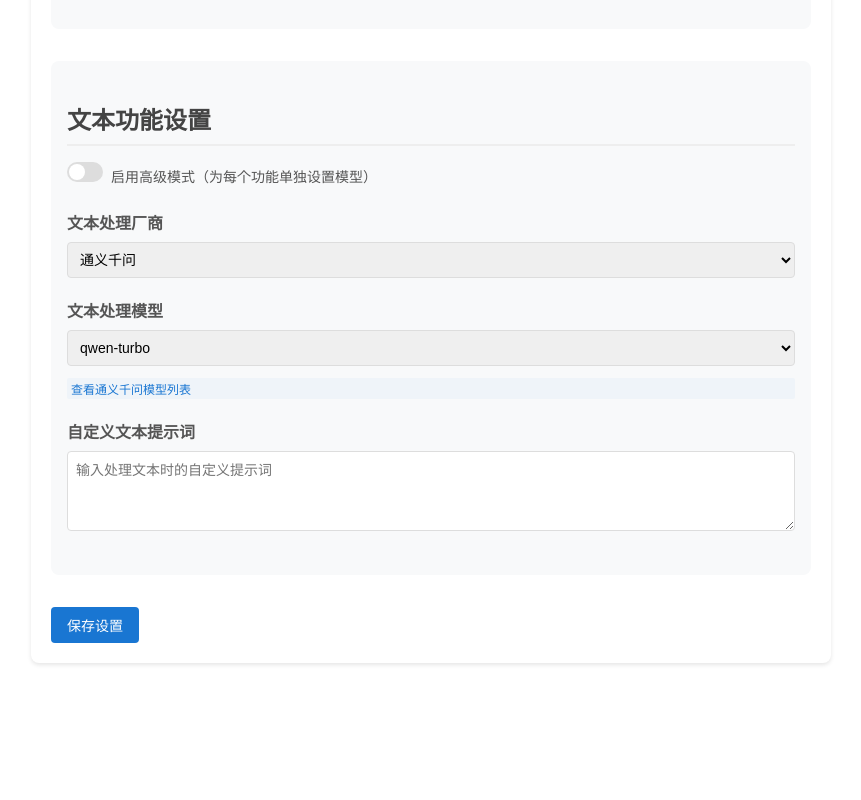
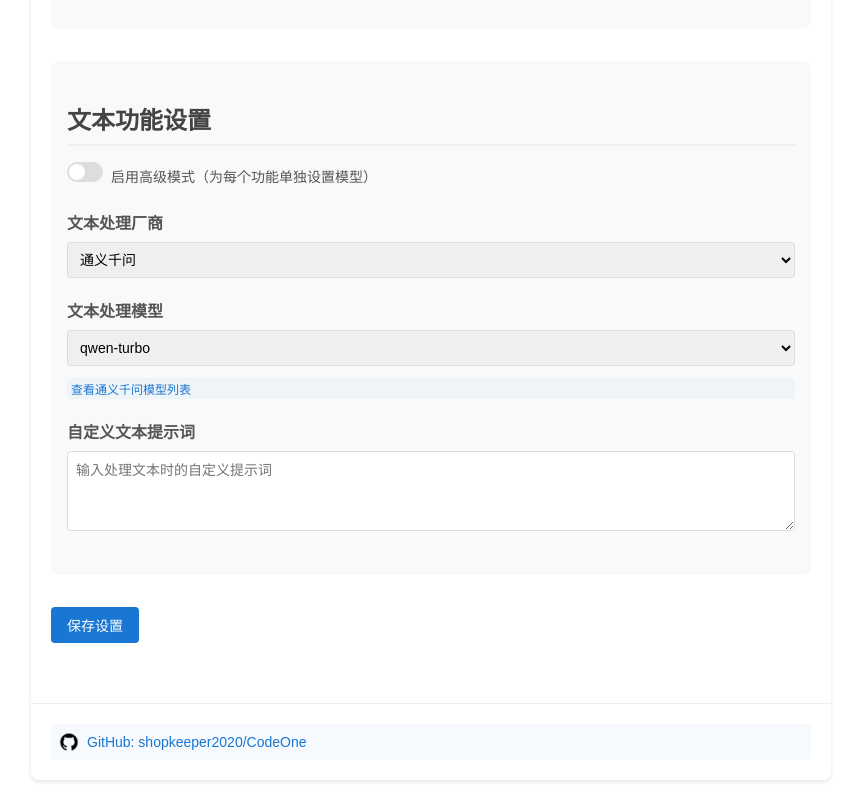
Before and after one commit to shopkeeper2020/CopyOne, a website with bundled scripts: page options.html in a window 1280 px wide. Shown: the part 1353-2153 px from the top of the page, without its empty margins (209-1070 px from the left). Before the commit the page ends 2036 px from the top, so only its background shows below. Built offline with nearby package versions, Linux system fonts and the light colour scheme; some packages are replaced by stand-ins of ours; no server answers.

Commit message:
添加的github的链接

```diff
--- a/options.html
+++ b/options.html
@@ -532,6 +532,41 @@
       color: #1565c0;
       background-color: rgba(25, 118, 210, 0.12);
     }
+
+    /* 页脚样式 */
+    .footer {
+      margin-top: 40px;
+      padding-top: 20px;
+    }
+
+    .footer-divider {
+      height: 1px;
+      background: #eee;
+      margin: 0 -20px 20px;
+    }
+
+    .project-link {
+      display: flex;
+      align-items: center;
+      gap: 8px;
+      color: #1976d2;
+      text-decoration: none;
+      transition: color 0.2s, background-color 0.2s;
+      padding: 8px;
+      border-radius: 4px;
+      background-color: rgba(25, 118, 210, 0.04);
+      font-size: 14px;
+    }
+
+    .project-link:hover {
+      color: #1565c0;
+      background-color: rgba(25, 118, 210, 0.12);
+    }
+
+    .github-icon {
+      width: 20px;
+      height: 20px;
+    }
   </style>
 </head>
 <body>
@@ -911,6 +946,18 @@
     </div>
 
     <div id="status" class="status"></div>
+
+    <!-- 添加分隔线和项目链接 -->
+    <div class="footer">
+      <div class="footer-divider"></div>
+      <a href="https://github.com/shopkeeper2020/CodeOne"
+         target="_blank"
+         rel="noopener noreferrer"
+         class="project-link">
+        <img src="icons/github.png" alt="GitHub" class="github-icon">
+        GitHub: shopkeeper2020/CodeOne
+      </a>
+    </div>
   </div>
 
   <script src="options.js" type="module"></script>
```
Also changed, not shown: README.md, README_en.md, icons/github.png (added).
